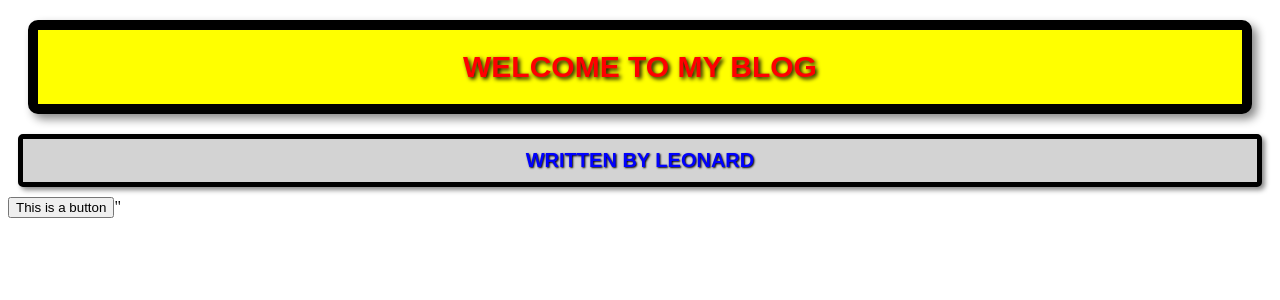
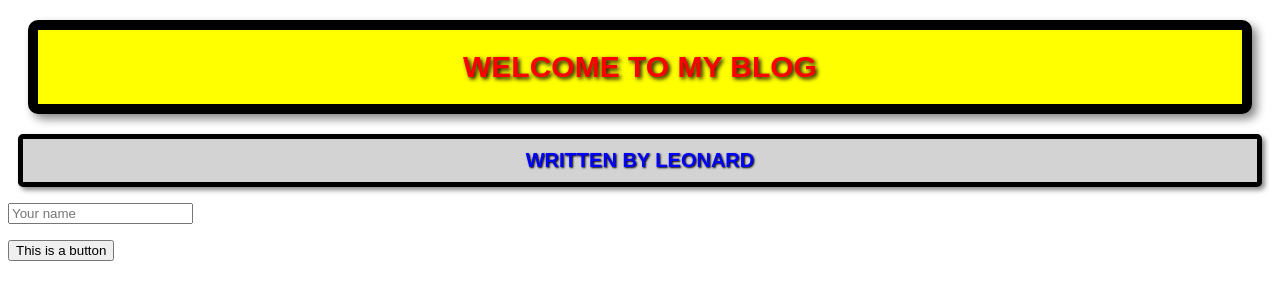
Before and after one commit to leonardsiar/techup-leonard, a plain HTML site: page index.html in a window 1280 px wide. Both pictures are taken after a click on the button "This is a button". Drawn offline with Linux system fonts and the light colour scheme.

Commit message:
Added function to key in username and display on Page

```diff
--- a/index.html
+++ b/index.html
@@ -10,6 +10,12 @@
 <body>
     <h1 class="title">Welcome to my blog</h1>
     <h3 class="author">Written by Leonard</h3>
-    <button onclick=""sayHello()">This is a button</button>"
+    <p class="name">
+        <input type="text" id="usernameInput" placeholder="Your name"/>
+    </p>
+    <p>
+        <button onclick="sayHello()">This is a button</button>
+    </p>
+    <div id="greeting"></div> <!-- Placeholder for the greeting-->
 </body>
 </html>
--- a/script.js
+++ b/script.js
@@ -2,7 +2,7 @@ var age=20
 console.log(age)
 age =60
 
-var username="leonard"
+
 var password="techup"
 
 var isMale=false
@@ -10,14 +10,29 @@ var isLoggedIn=false
 
 var blog_posts = ["Today was a good day", "The sky is blue",
     "It's raining heavily now"]
-    console.log(username);
-    console.log(password);
-    console.log(isMale);
-    console.log(isLoggedIn);
-    console.log(blog_posts);
+
 
     if (isMale == true) {
         console.log("You are male")
     } else{
         console.log("You are not male")
     }
+    while (age < 70) {
+        console.log("Your age is " + age );
+        age = age + 1;
+    }
+    function sayHello() {
+        // Get the value from the input field
+        const username = document.getElementById("usernameInput").value;
+
+        // Check if the input is empty
+        if (username === "") {
+            alert("Please enter your name.");
+            return;
+        }
+        // Display the greeting message
+        // in the HTML element with id "greeting"
+        // Use template literals to include the username
+
+        document.getElementById("greeting").innerHTML = `<p>Hello, ${username}!</p>`
+    }
```
